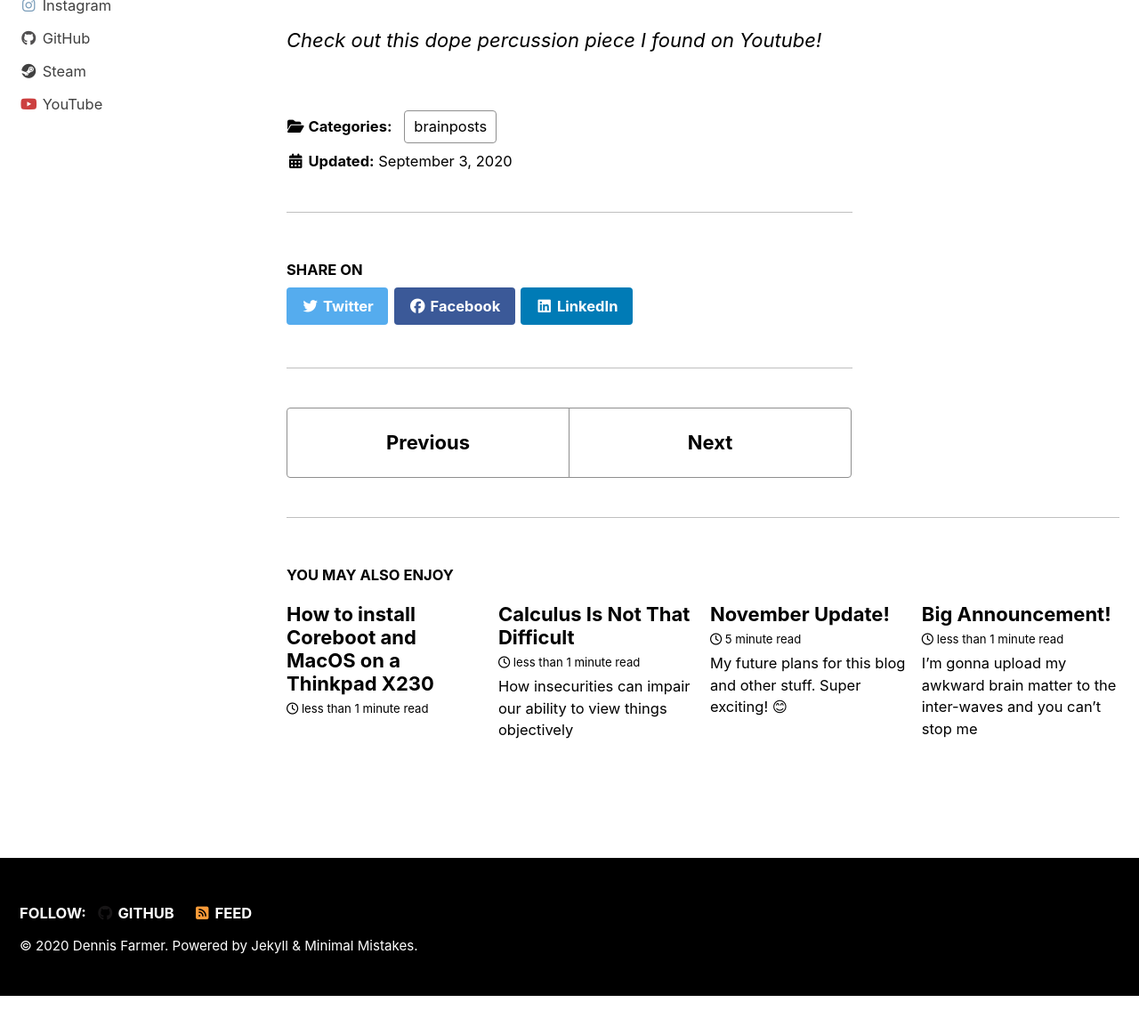
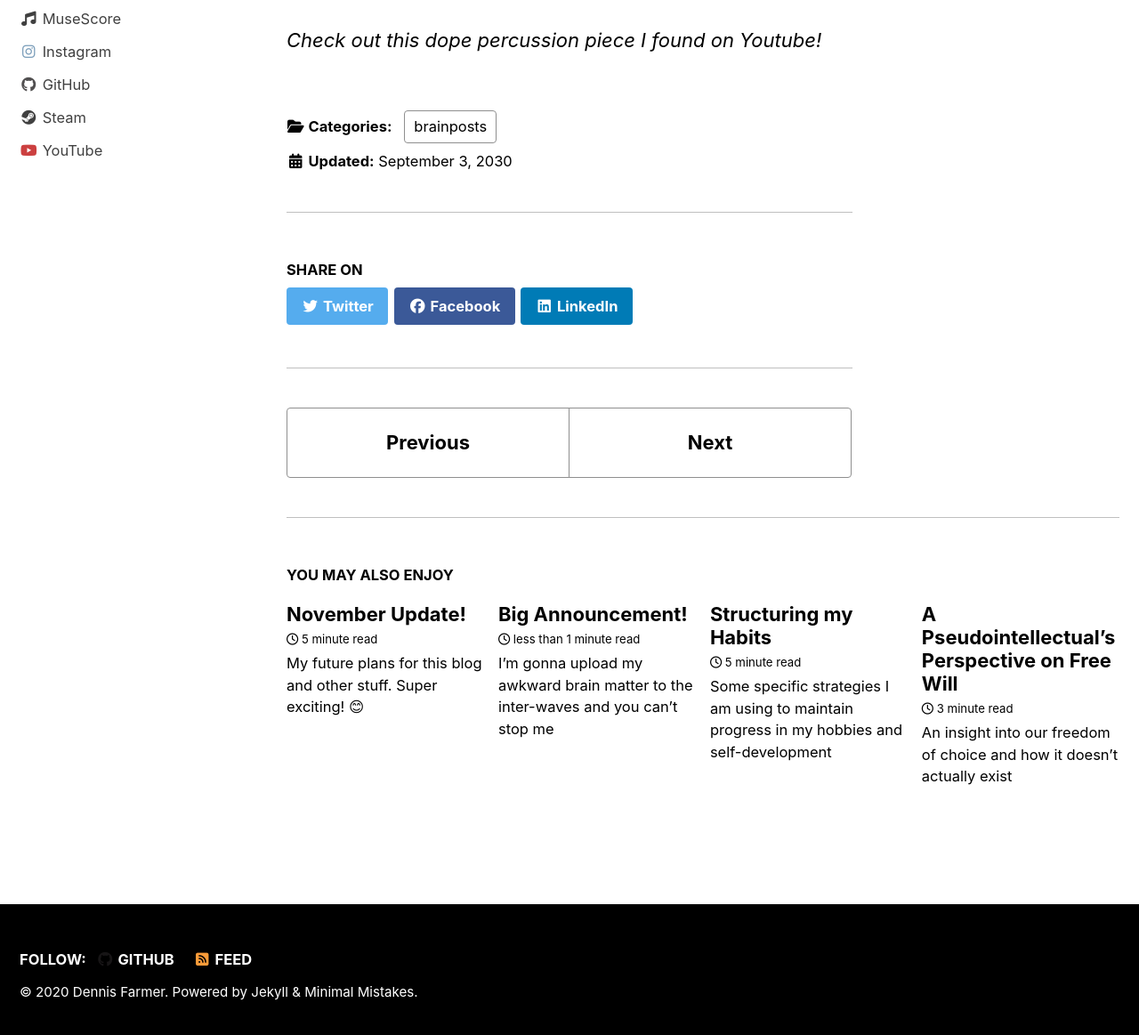
Before and after one commit to dennisfarmer/dennisfarmer.github.io, a Jekyll site: the page built from brainposts/_posts/2020-09-03-my-recent-epiphany.md, in a window 1280 px wide and 1400 px high, scrolled down 3429 px, cut to the strip 229-1392 px from the top of the window. Shown: the whole strip at 89% size. Built offline with Jekyll 4.4.1, drawn with Linux system fonts in a browser that asks for light colours; cached includes are drawn as plain includes; nearby versions of some CDN libraries; before the commit the page ends 4777 px from its top, so only the background shows below that.

```diff
--- a/brainposts/_posts/2020-09-03-my-recent-epiphany.md
+++ b/brainposts/_posts/2020-09-03-my-recent-epiphany.md
@@ -1,7 +1,7 @@
 ---
 
 title: "My Recent Epiphany"
-date: 2020-09-03
+date: 2030-09-03
 permalink: /brainposts/005_my_recent_epiphany/
 header:
   image: "/blogimages/005_my_recent_epiphany/header.jpg"
```
Also changed, not shown: blogposts/_posts/2020-07-16-finally-starting-a-blog.md (+1 -1 lines), blogposts/_posts/2020-08-09-structuring-my-habits.md (+1 -1 lines), blogposts/_posts/2020-08-21-big-announcement.md (+1 -1 lines), blogposts/_posts/2020-11-26-november-update.md (+1 -1 lines), brainposts/_posts/2020-07-17-a-pseudointellectuals-perspective-on-free-will.md (+1 -1 lines).
